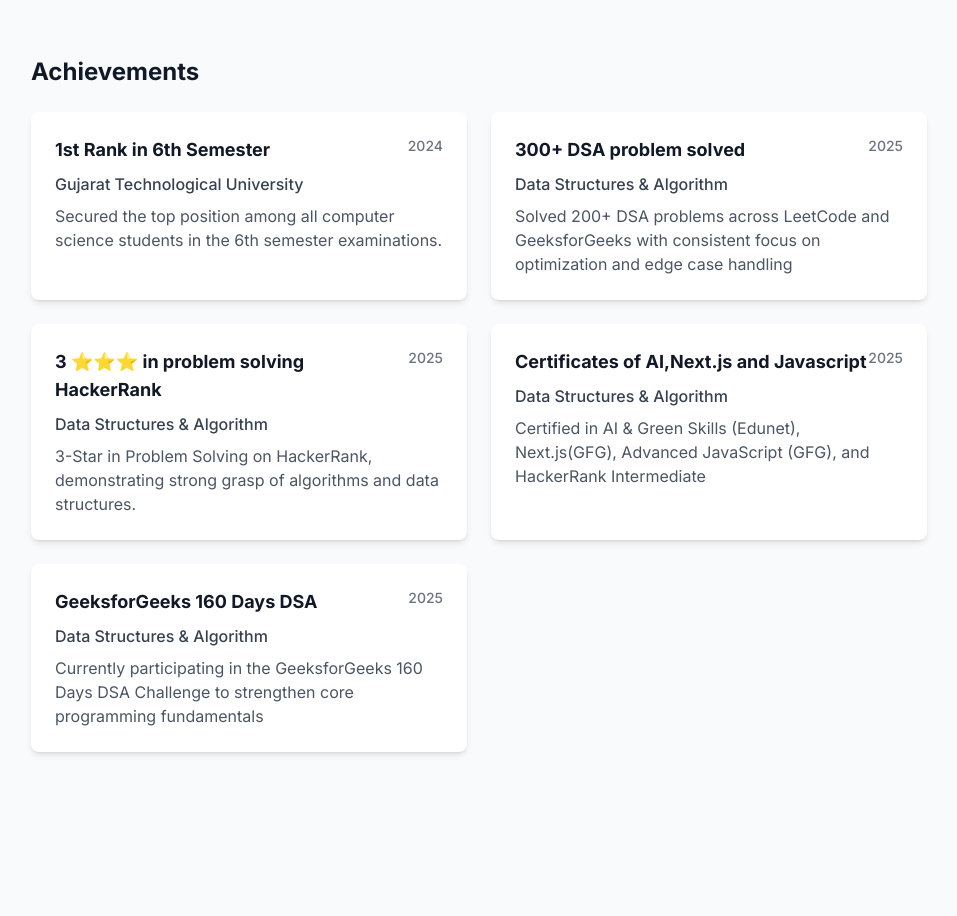
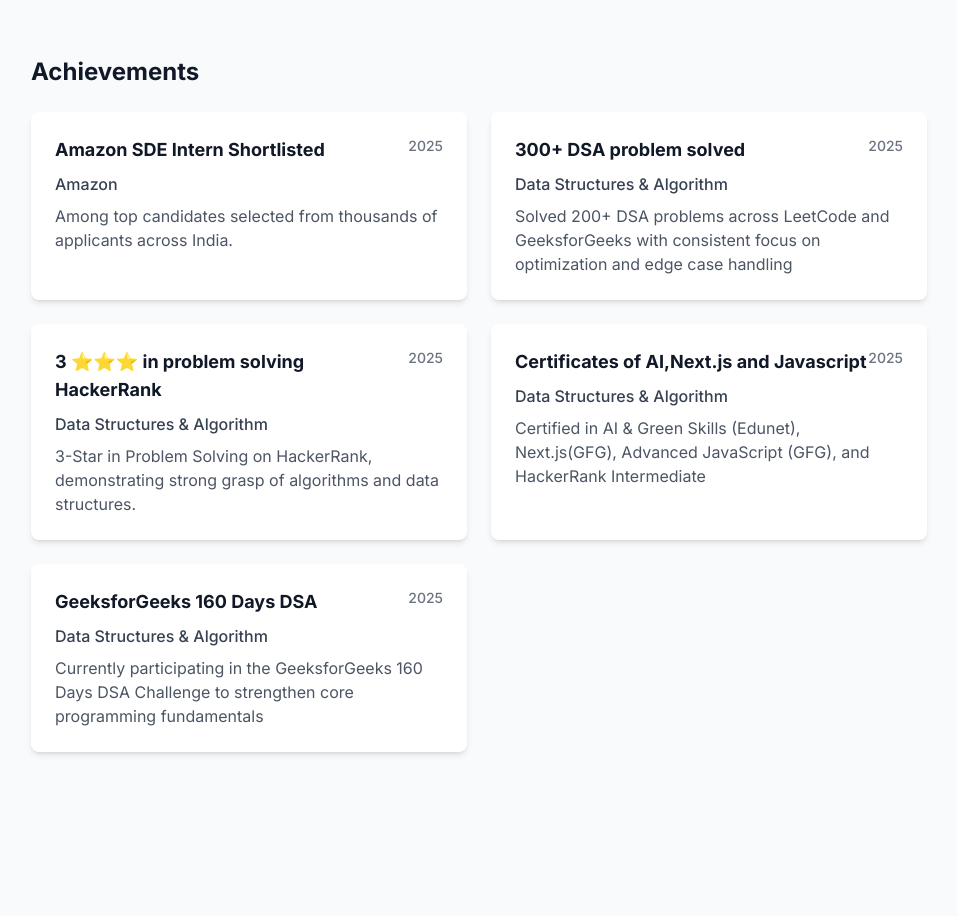
Before and after one commit to JayP2006/gandhinagar-web-wizard, a React (Vite) app: page / in a window 1280 px wide. Shown: the part 5200-6116 px from the top of the page, without its empty margins (161-1118 px from the left). Built offline with nearby package versions, Linux system fonts and the light colour scheme.

Commit message:
Update Education.tsx

```diff
--- a/src/components/Education.tsx
+++ b/src/components/Education.tsx
@@ -26,10 +26,10 @@ const Education = () => {
 
   const achievements = [
     {
-      title: "1st Rank in 6th Semester",
-      organization: "Gujarat Technological University",
-      year: "2024",
-      description: "Secured the top position among all computer science students in the 6th semester examinations."
+      title: "Amazon SDE Intern Shortlisted",
+      organization: "Amazon",
+      year: "2025",
+      description: "Among top candidates selected from thousands of applicants across India."
     },
     {
       title: "300+ DSA problem solved",
```
